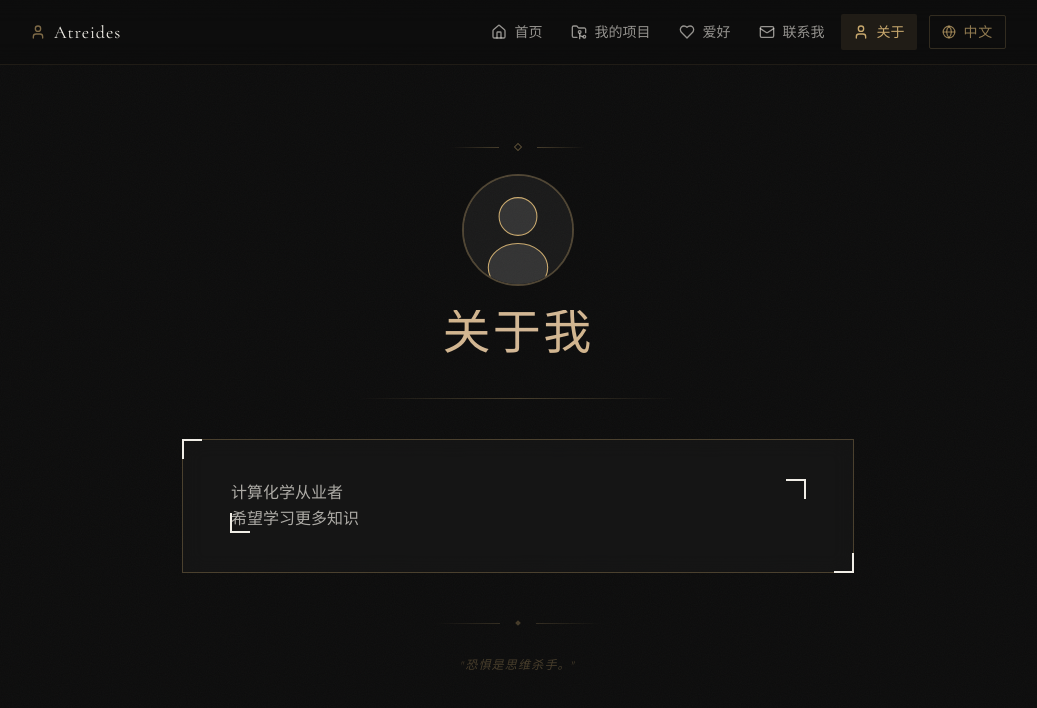
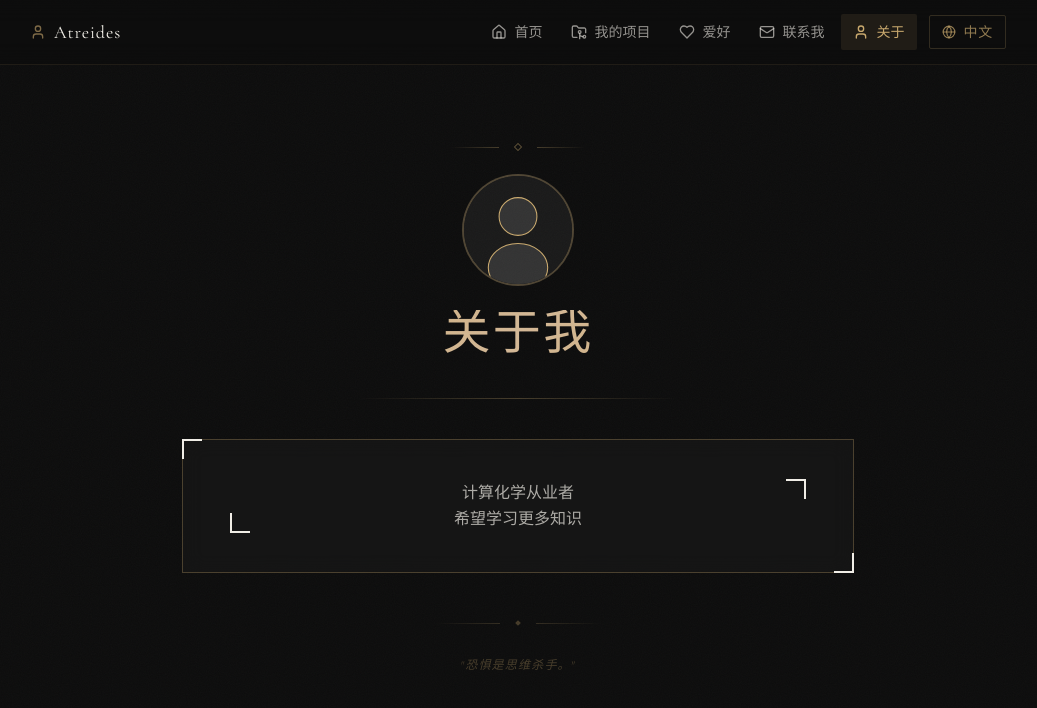
Before and after one commit to Atreides-Jimmy/atreides-jimmy.github.io, a React (Vite) app: page /#/about in a window 1280 px wide. Shown: the top 708 px of the page, without its empty margins (122-1159 px from the left). Built offline with nearby package versions, Linux system fonts and the light colour scheme.

Commit message:
center the about

```diff
--- a/src/pages/About.tsx
+++ b/src/pages/About.tsx
@@ -54,7 +54,7 @@ export default function About() {
         ) : (
           <div className="poem-frame">
             <div className="poem-frame-inner relative">
-              <div className="font-body text-sand-50/70 leading-relaxed whitespace-pre-line">
+              <div className="font-body text-sand-50/70 leading-relaxed whitespace-pre-line text-center">
                 {content}
               </div>
             </div>
```
